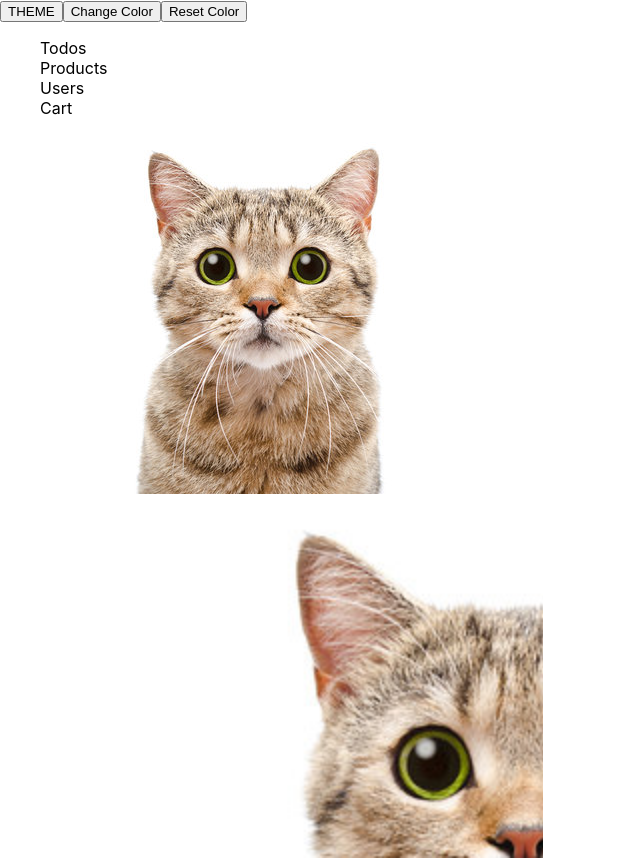
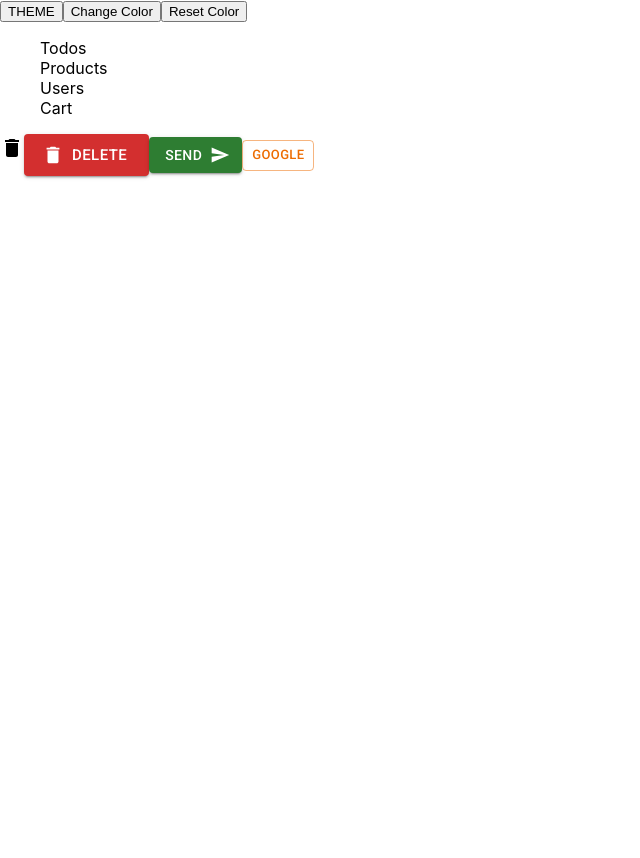
Before and after one commit to callbackKid/react_practice, a React (Create React App) app: page / in a window 1280 px wide. Shown: the whole page, without its empty margins (0-640 px from the left). After the commit the page ends 800 px from the top, so only its background shows below. Built offline with nearby package versions, Linux system fonts and the light colour scheme.

Commit message:
Material UI

```diff
--- a/package.json
+++ b/package.json
@@ -4,6 +4,10 @@
   "private": true,
   "dependencies": {
     "@babel/plugin-proposal-private-property-in-object": "^7.21.11",
+    "@emotion/react": "^11.11.4",
+    "@emotion/styled": "^11.11.0",
+    "@mui/icons-material": "^5.15.11",
+    "@mui/material": "^5.15.11",
     "@reduxjs/toolkit": "^2.1.0",
     "@testing-library/jest-dom": "^5.17.0",
     "@testing-library/react": "^13.4.0",
--- a/public/index.html
+++ b/public/index.html
@@ -4,6 +4,12 @@
     <meta charset="utf-8" />
     <meta name="viewport" content="width=device-width, initial-scale=1" />
     <meta name="description" content="My first app" />
+    <link rel="preconnect" href="https://fonts.googleapis.com" />
+    <link rel="preconnect" href="https://fonts.gstatic.com" crossorigin />
+    <link
+      rel="stylesheet"
+      href="https://fonts.googleapis.com/css2?family=Roboto:wght@300;400;500;700&display=swap"
+    />
     <title>First App</title>
   </head>
   <body>
--- a/src/App.js
+++ b/src/App.js
@@ -1,12 +1,14 @@
+import DeleteIcon from '@mui/icons-material/Delete'
 import { Outlet } from 'react-router-dom'
-import AugmentedImage from './components/AugmentedImage/AugmentedImage'
+import { CustomButtons } from './UI/Button/Button'
 import { Header } from './layout/Header'
 
 function App() {
   return (
     <div className="App">
       <Header />
-      <AugmentedImage />
+      <DeleteIcon />
+      <CustomButtons />
       <Outlet />
     </div>
   )
--- /dev/null
+++ b/src/UI/Button/Button.jsx
@@ -0,0 +1,19 @@
+import DeleteIcon from '@mui/icons-material/Delete'
+import SendIcon from '@mui/icons-material/Send'
+import Button from '@mui/material/Button'
+
+export const CustomButtons = () => {
+  return (
+    <>
+      <Button size="large" color="error" variant="contained" startIcon={<DeleteIcon />}>
+        DELETE
+      </Button>
+      <Button size="medium" color="success" variant="contained" endIcon={<SendIcon />}>
+        SEND
+      </Button>
+      <Button size="small" variant="outlined" onClick={() => console.log('click')} color="warning">
+        Google
+      </Button>
+    </>
+  )
+}
--- /dev/null
+++ b/src/UI/Modal/Modal.jsx
@@ -0,0 +1,24 @@
+import CloseIcon from '@mui/icons-material/Close'
+import Button from '@mui/material/Button'
+import Dialog from '@mui/material/Dialog'
+import DialogActions from '@mui/material/DialogActions'
+import IconButton from '@mui/material/IconButton'
+import * as React from 'react'
+
+export default function CustomizedDialogs({ open, handleClose }) {
+  return (
+    <>
+      <Dialog open={open}>
+        <IconButton aria-label="close" onClick={handleClose}>
+          <CloseIcon />
+        </IconButton>
+
+        <DialogActions>
+          <Button autoFocus onClick={handleClose}>
+            Save changes
+          </Button>
+        </DialogActions>
+      </Dialog>
+    </>
+  )
+}
--- a/src/components/AddNewProduct/AddNewProduct.jsx
+++ b/src/components/AddNewProduct/AddNewProduct.jsx
@@ -1,9 +1,16 @@
 import { useState } from 'react'
+import CustomizedDialogs from '../../UI/Modal/Modal'
 import { useAddNewProductMutation } from '../../store/apiSlice'
 
 const AddNewProduct = () => {
   const [title, setTitle] = useState('')
   const [price, setPrice] = useState('')
+
+  const [open, setOpen] = useState(false)
+
+  const handleClose = () => {
+    setOpen(false)
+  }
 
   const [addNewProduct, { isLoading, isSuccess, isError }] = useAddNewProductMutation()
 
@@ -19,12 +26,15 @@ const AddNewProduct = () => {
     }
 
     addNewProduct(newPost)
-    // if (isSuccess ) handleSuccess()
+
     setTitle('')
     setPrice('')
+
+    setOpen(true)
   }
 
   return (
+    <>
       <form onSubmit={handleAddPost}>
         <label>
           Title
@@ -49,6 +59,8 @@ const AddNewProduct = () => {
         {isSuccess ? <h1>Данные успешно отправлены</h1> : null}
         {isError ? <h1>Ошибка отправления</h1> : null}
       </form>
+      <CustomizedDialogs open={open} handleClose={handleClose} />
+    </>
   )
 }
 
--- a/src/pages/ProductsPage.jsx
+++ b/src/pages/ProductsPage.jsx
@@ -1,4 +1,5 @@
 import { useSelector } from 'react-redux'
+import AddNewProduct from '../components/AddNewProduct/AddNewProduct'
 import { FilterBar } from '../components/FilterBar/Filterbar'
 import { Product } from '../components/Product/Product'
 import { useFiltarion } from '../hooks/useFiltration'
@@ -12,6 +13,7 @@ const ProductsPage = () => {
   return (
     <main>
       <FilterBar />
+      <AddNewProduct />
       {isLoading ? (
         <h1>ПОЛУЧАЕМ ДАННЫЕ</h1>
       ) : (
```
Also changed, not shown: src/UI/CustomTypography/CustomTypography.jsx (added, +11 -0 lines), src/UI/TypographyH1/TypographyH1.jsx (added, +11 -0 lines), 1 other file (tests, documents, lock files or other folders). Lines whose indentation alone changed are shown as unchanged.
